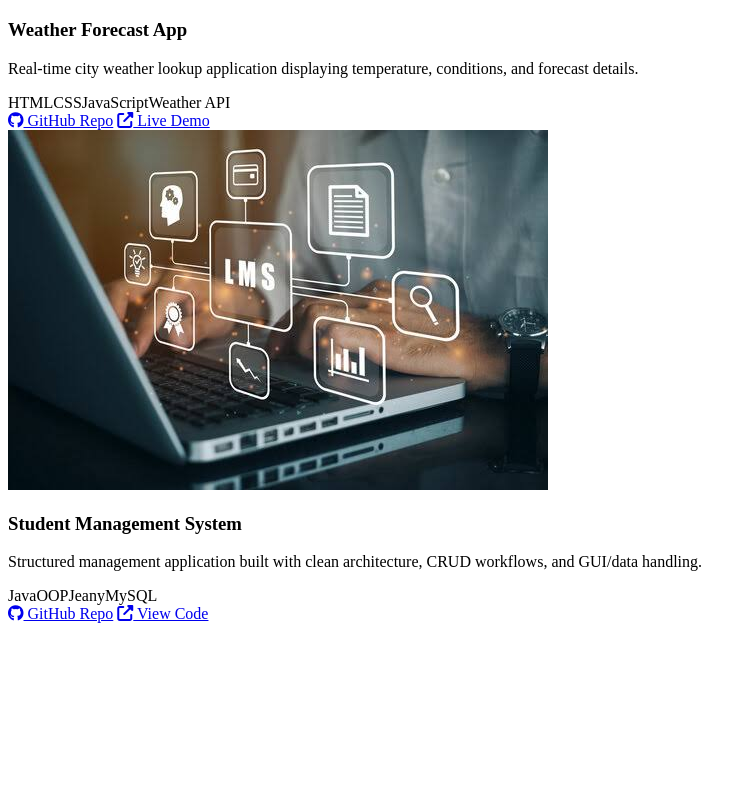
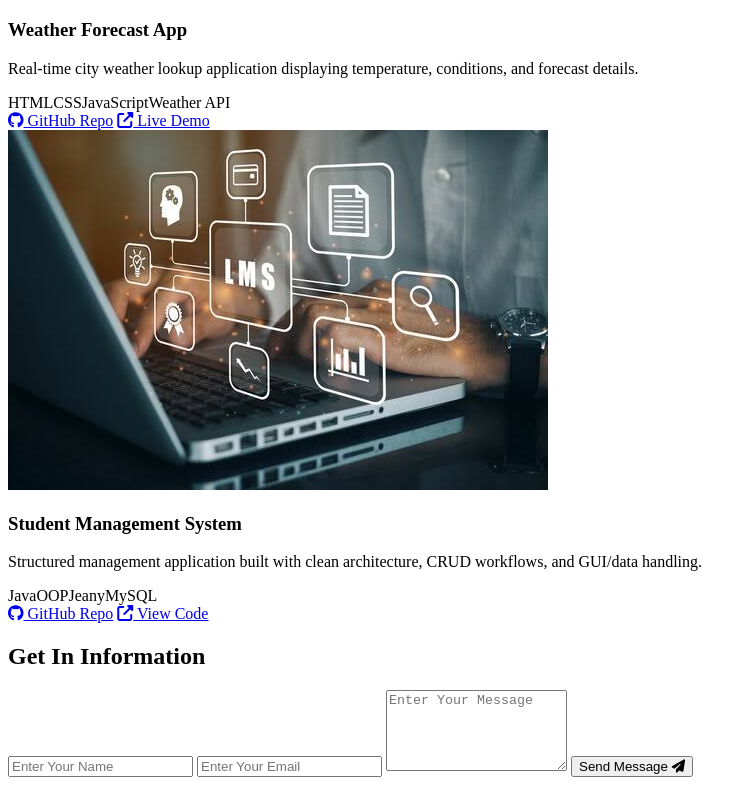
Before and after one commit to Ramasinha-MUD/Madushi-Portfolio, a plain HTML site: page index.html in a window 1280 px wide. Shown: the part 3450-4235 px from the top of the page, without its empty margins (0-756 px from the left). Before the commit the page ends 4081 px from the top, so only its background shows below. Drawn offline with Linux system fonts and the light colour scheme.

Commit message:
Create Contact Page Section

```diff
--- a/index.html
+++ b/index.html
@@ -193,5 +193,17 @@
         </div>
     </section>
 
+    <!--Contact Section-->
+    <section id="Contact" class="Contact reveal">
+        <h2 class="section-title">Get In <span>Information</span></h2>
+        <form class="contact-form" id="contactform">
+            <input type="text" placeholder="Enter Your Name" required>
+            <input type="email" placeholder="Enter Your Email" required>
+            <textarea rows="5" placeholder="Enter Your Message" required></textarea>
+            <button type="submit" class="btn primary-btn">Send Message <i class="fas fa-paper-plane"></i></button>
+        </form>
+    </section>
+
+
 </body>
 </html>
```
